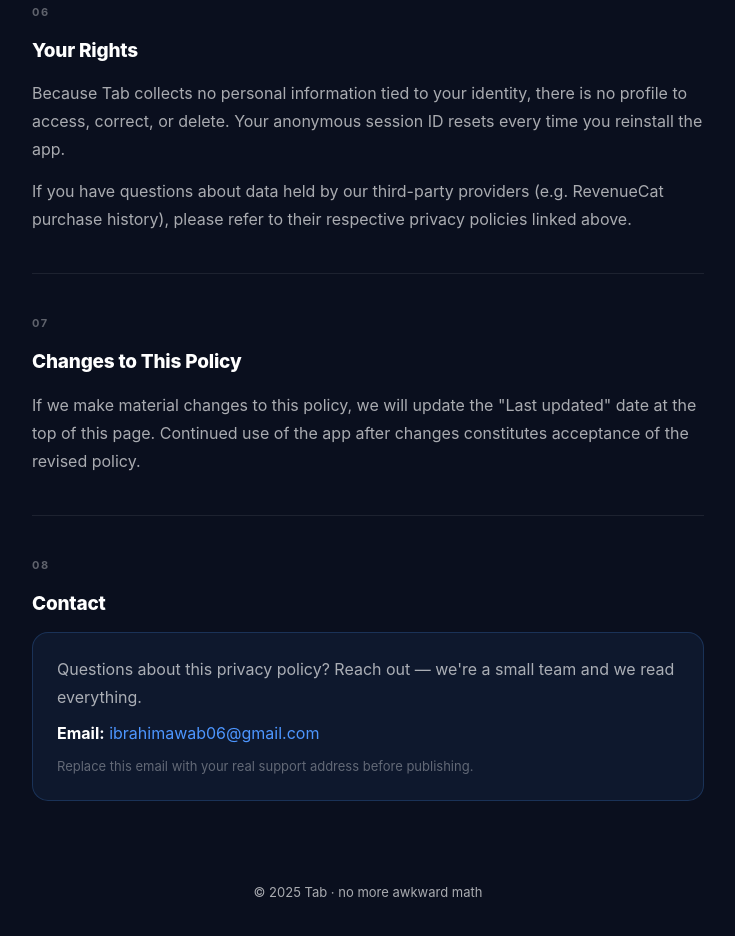
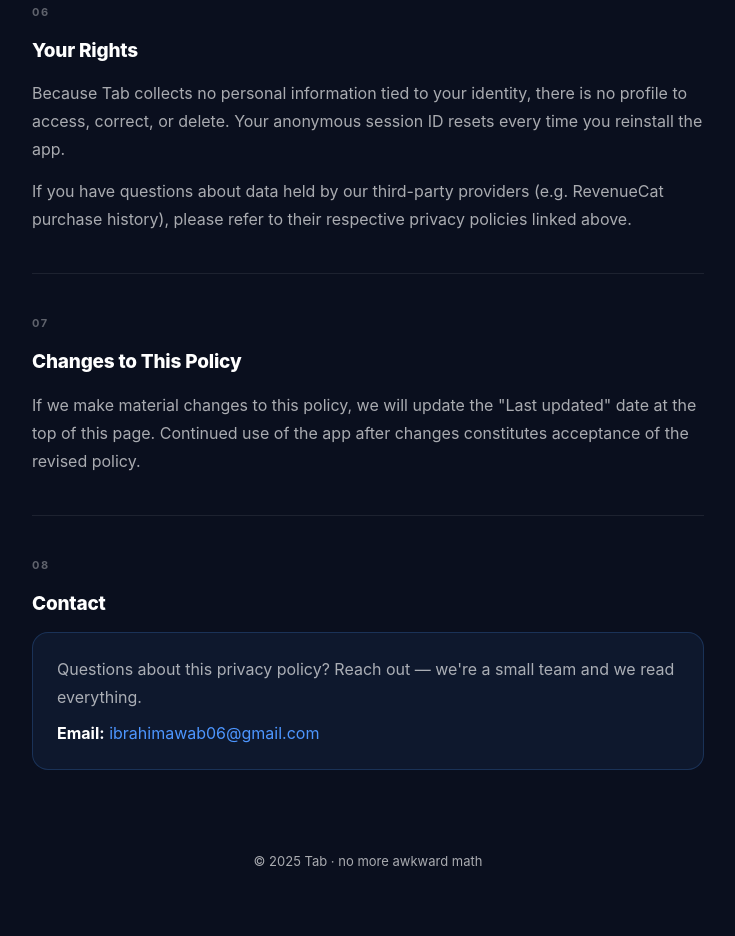
Before and after one commit to miawab/tab-privacy, a plain HTML site: page index.html in a window 1280 px wide. Shown: the part 2758-3694 px from the top of the page, without its empty margins (272-1007 px from the left). Drawn offline with Linux system fonts and the light colour scheme.

Commit message:
minor fixes

```diff
--- a/index.html
+++ b/index.html
@@ -259,7 +259,6 @@
     <div class="contact-box">
       <p>Questions about this privacy policy? Reach out — we're a small team and we read everything.</p>
       <p><strong style="color:#fff;">Email:</strong> <a href="mailto:ibrahimawab06@gmail.com">ibrahimawab06@gmail.com</a></p>
-      <p style="font-size:13px;color:rgba(255,255,255,0.35);margin-top:8px;">Replace this email with your real support address before publishing.</p>
     </div>
   </section>
 
```
